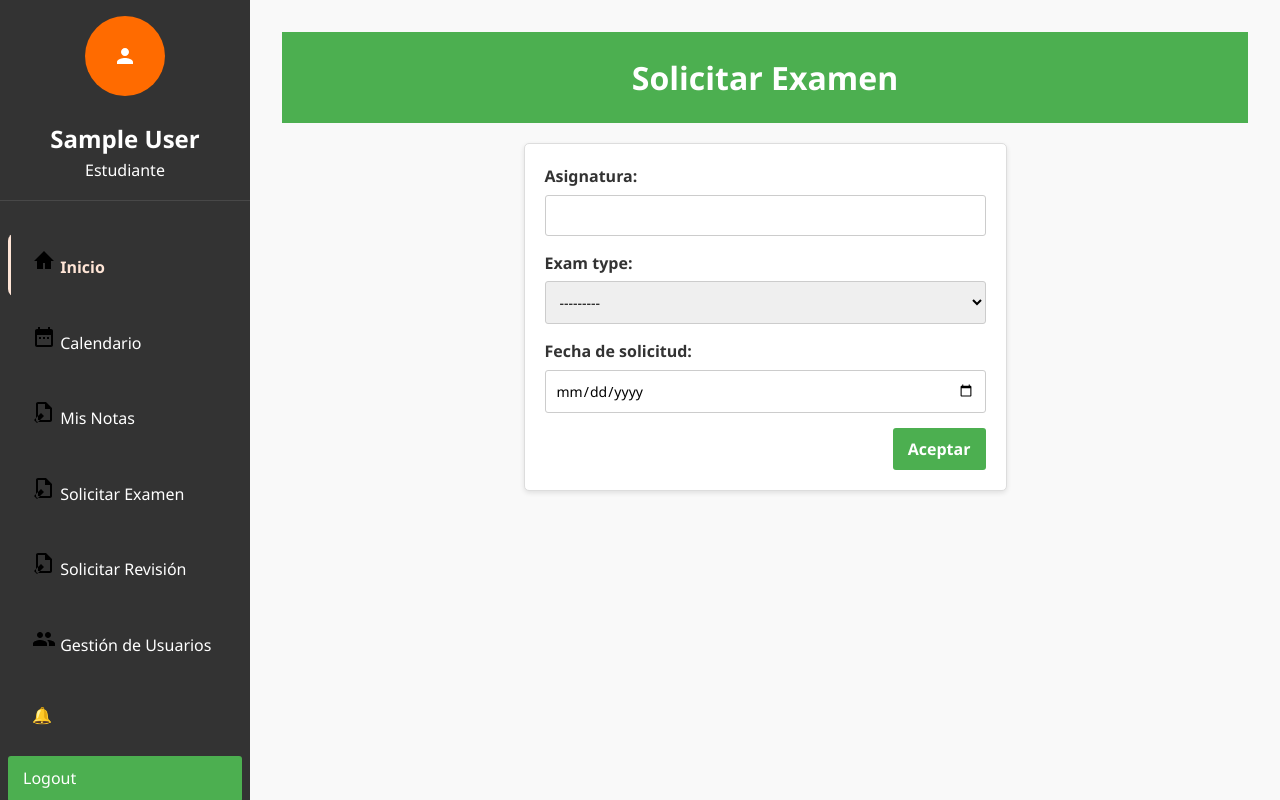
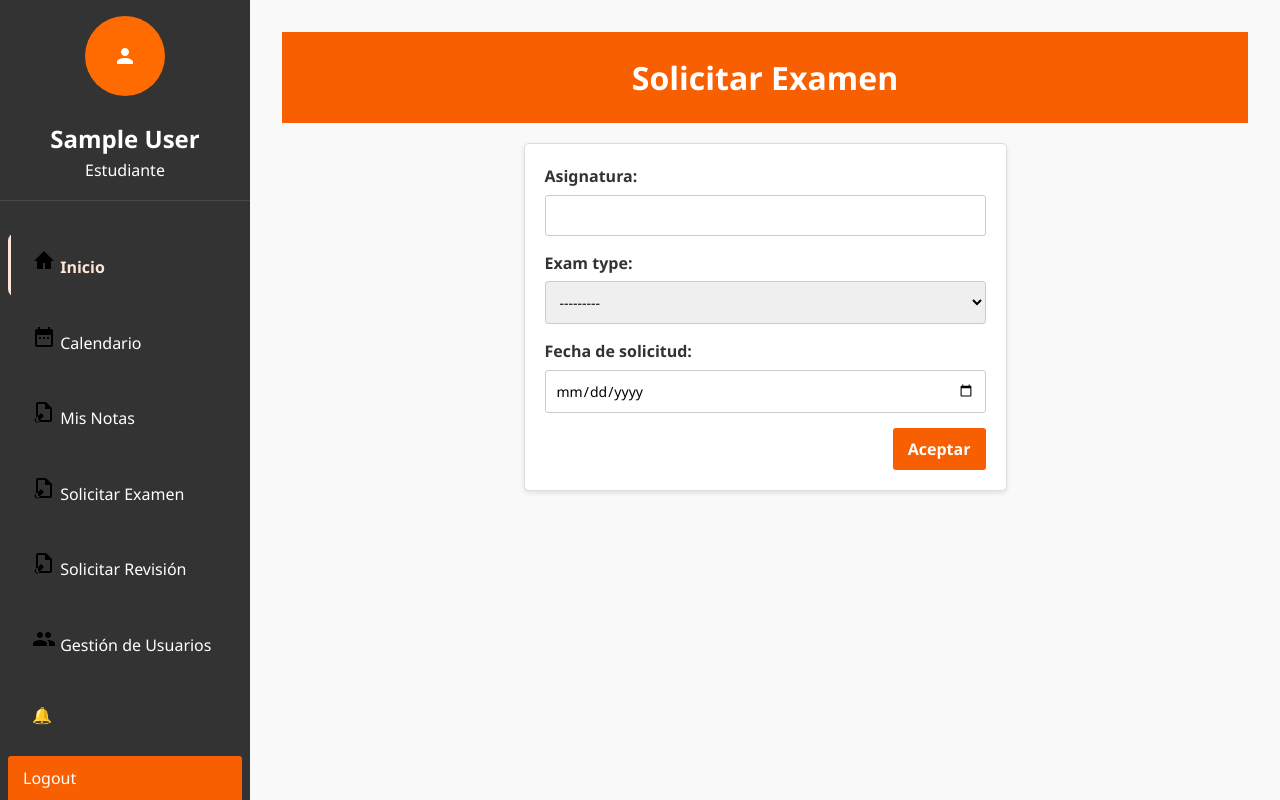
Before and after one commit to YuuNakata/ExamManagementSystem, a Django app: page /exams/request-exam/ in a window 1280 px wide. Run offline with Django 5.2, Linux system fonts and the light colour scheme; the visitor is signed in with stand-in values (Sample User, id 1).

Commit message:
Update exams.css

```diff
--- a/static/css/exams.css
+++ b/static/css/exams.css
@@ -8,7 +8,7 @@ body {
 
 /* Header styles */
 .content-header {
-    background-color: #4CAF50;
+    background-color: #f85f00;
     color: white;
     padding: 20px;
     text-align: center;
@@ -50,7 +50,7 @@ body {
 }
 
 .btn-primary {
-    background-color: #4CAF50;
+    background-color: #f85f00;
     color: white;
     padding: 10px 15px;
     border: none;
@@ -60,7 +60,7 @@ body {
 }
 
 .btn-primary:hover {
-    background-color: #45a049;
+    background-color: #f85f00;
 }
 
 /* Error message styles */
```
